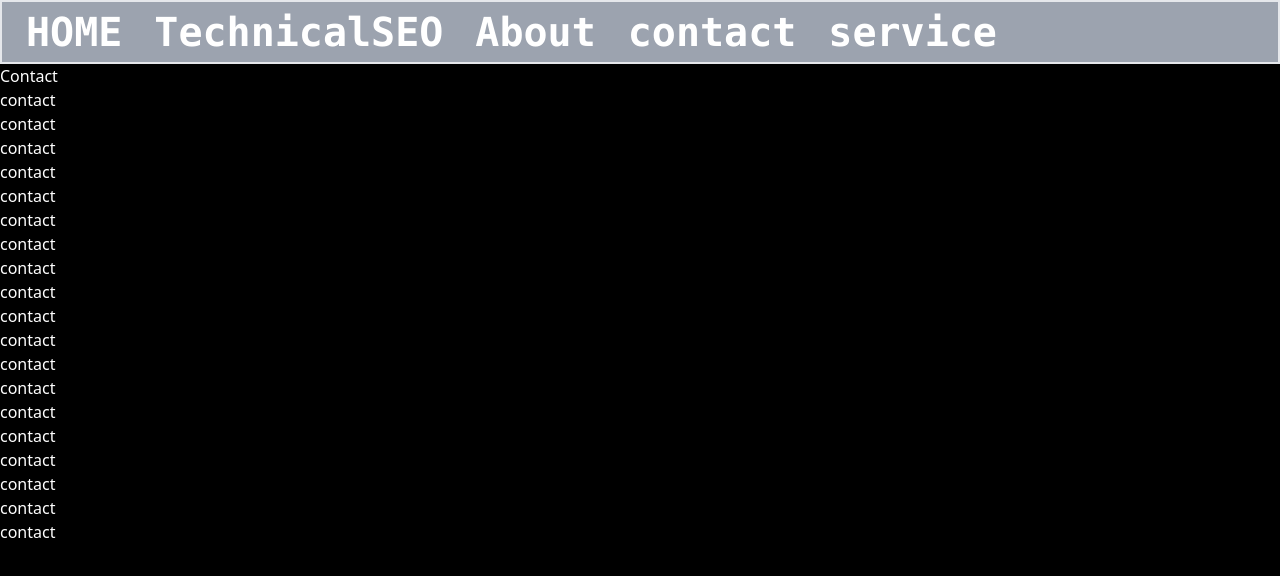
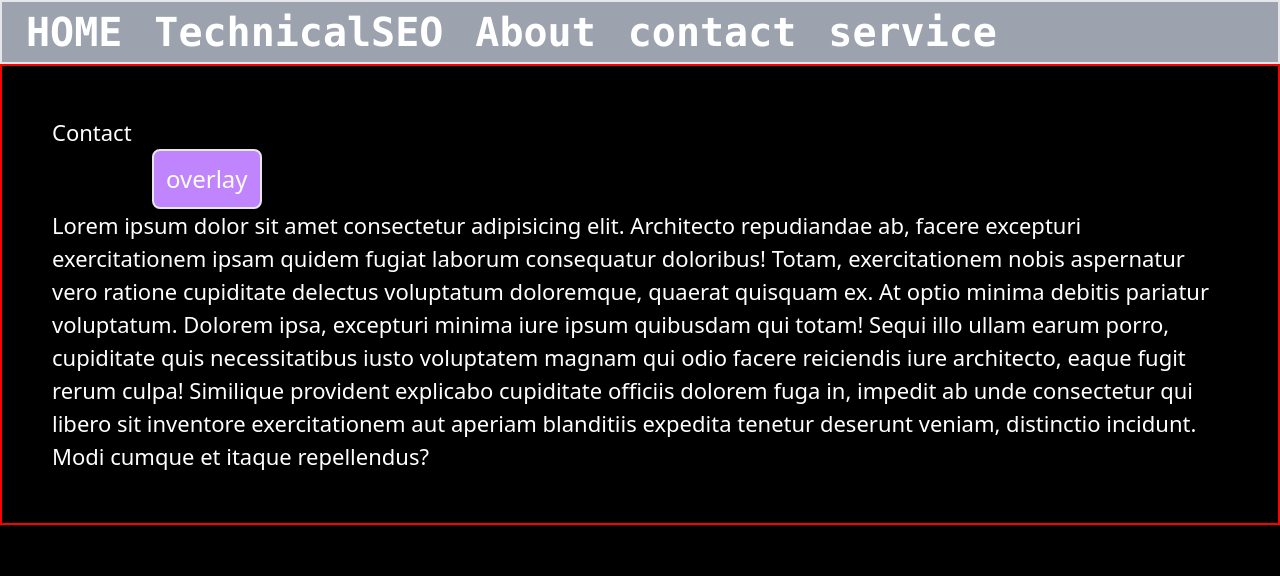
Before and after one commit to webdev-ashishk/technical-seo, a React (Vite) app: page /contact in a window 1280 px wide. Shown: the top 576 px of the page. Built offline with nearby package versions, Linux system fonts and the light colour scheme.

Commit message:
added google search console verification

```diff
--- a/index.html
+++ b/index.html
@@ -7,6 +7,10 @@
     <meta property="og:title" content="tech-seo" />
     <meta property="og:site_name" content="technical-seo" />
     <meta property="og:url" content=https://technical-seo.vercel.app/>
+    <meta
+      name="google-site-verification"
+      content="rKcBAQQ_L6sgnXkjzc-dKa3W5lBVWsCzI2tv9Uynw_A"
+    />
     <meta
       property="og:description"
       content="This"
--- a/src/components/Contact.jsx
+++ b/src/components/Contact.jsx
@@ -1,26 +1,26 @@
 const Contact = () => {
   return (
-    <div className="mt-16">
+    <div className="mt-16 contact">
       Contact
-      <h4>contact</h4>
-      <h4>contact</h4>
-      <h4>contact</h4>
-      <h4>contact</h4>
-      <h4>contact</h4>
-      <h4>contact</h4>
-      <h4>contact</h4>
-      <h4>contact</h4>
-      <h4>contact</h4>
-      <h4>contact</h4>
-      <h4>contact</h4>
-      <h4>contact</h4>
-      <h4>contact</h4>
-      <h4>contact</h4>
-      <h4>contact</h4>
-      <h4>contact</h4>
-      <h4>contact</h4>
-      <h4>contact</h4>
-      <h4>contact</h4>
+      <div className="overlay">
+        <button className="border-2 p-3 bg-purple-400 rounded-lg text-2xl">
+          overlay
+        </button>
+      </div>
+      <p>
+        Lorem ipsum dolor sit amet consectetur adipisicing elit. Architecto
+        repudiandae ab, facere excepturi exercitationem ipsam quidem fugiat
+        laborum consequatur doloribus! Totam, exercitationem nobis aspernatur
+        vero ratione cupiditate delectus voluptatum doloremque, quaerat quisquam
+        ex. At optio minima debitis pariatur voluptatum. Dolorem ipsa, excepturi
+        minima iure ipsum quibusdam qui totam! Sequi illo ullam earum porro,
+        cupiditate quis necessitatibus iusto voluptatem magnam qui odio facere
+        reiciendis iure architecto, eaque fugit rerum culpa! Similique provident
+        explicabo cupiditate officiis dolorem fuga in, impedit ab unde
+        consectetur qui libero sit inventore exercitationem aut aperiam
+        blanditiis expedita tenetur deserunt veniam, distinctio incidunt. Modi
+        cumque et itaque repellendus?
+      </p>
     </div>
   );
 };
--- a/src/index.css
+++ b/src/index.css
@@ -7,3 +7,34 @@ body {
   color: white;
   background-color: black;
 }
+.contact {
+  border: 2px solid red;
+  padding: 50px;
+  font-size: 22px;
+}
+
+@keyframes increaseOverlayDiv {
+  0% {
+    opacity: 1;
+    transform: scaleX(0);
+  }
+  50% {
+    background-color: green;
+    transform: scaleX(2);
+  }
+  100% {
+    background-color: red;
+    opacity: 1;
+    transform: scaleX(0);
+  }
+}
+.contact:hover {
+  cursor: pointer;
+}
+.overlay {
+  margin-left: 100px;
+}
+button:hover {
+  animation-name: increaseOverlayDiv;
+  animation-duration: 5s;
+}
```
